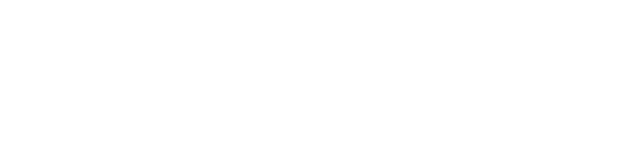
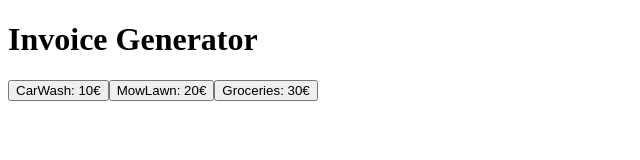
Before and after one commit to Frankman111/invoice_generator, a plain HTML site: page index.html in a window 1280 px wide. Shown: the whole page, without its empty margins (0-640 px from the left). Drawn offline with Linux system fonts and the light colour scheme.

Commit message:
create buttons and eventlistener

```diff
--- a/app.js
+++ b/app.js
@@ -0,0 +1,26 @@
+// main container
+const containerEL = document.querySelector(".invoice-generator");
+// make a heading
+let heading = document.createElement("h1");
+heading.textContent = "Invoice Generator";
+containerEL.appendChild(heading);
+
+
+
+const services = {CarWash: 10, MowLawn: 20, Groceries: 30};
+
+
+    for (const key in services){
+        if (services.hasOwnProperty(key)){
+            const serviceBtn = document.createElement("button");
+            serviceBtn.textContent = `${key}: ${services[key]}€`;
+
+            serviceBtn.addEventListener("click", function(){
+                let bookedServices = document.createElement("p");
+                bookedServices.textContent = `${key}: ${services[key]}€`;
+                containerEL.appendChild(bookedServices)
+            })
+
+            containerEL.appendChild(serviceBtn);
+        }
+    }
--- a/index.html
+++ b/index.html
@@ -7,7 +7,7 @@
     <title>Title</title>
 </head>
 <body>
-
+<div class="invoice-generator"></div>
 <script src="app.js"></script>
 </body>
 </html>
```
